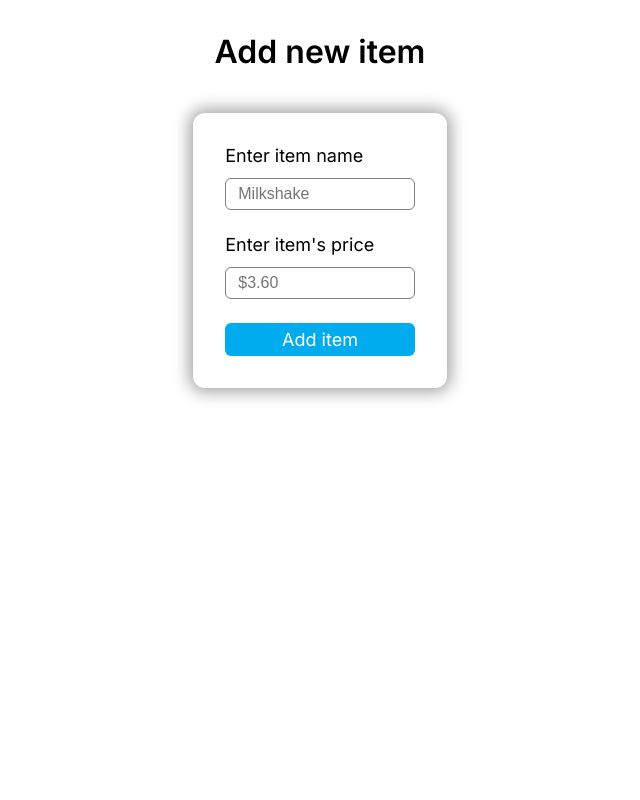
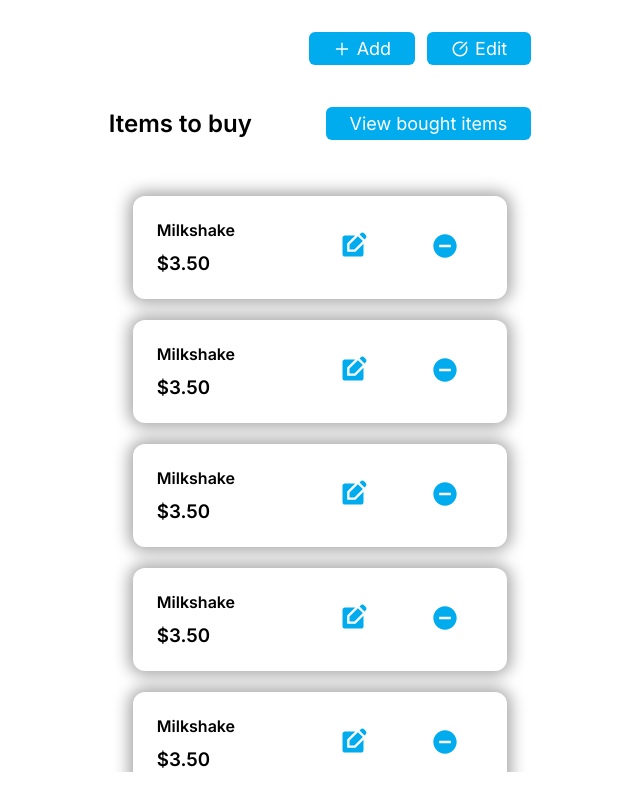
Before and after one commit to dimanrikalov/DiaDraw-Task-5, a React (Create React App) app in the folder shopping-list-web/: page / in a window 1280 px wide. Shown: the whole page, without its empty margins (320-960 px from the left). Built offline with nearby package versions, Linux system fonts and the light colour scheme.

Commit message:
Added new routes and implemented the router

```diff
--- a/shopping-list-web/src/App.tsx
+++ b/shopping-list-web/src/App.tsx
@@ -1,15 +1,15 @@
-import { Form } from './components/utils/Form/Form';
+import { Router } from './Router';
 import styles from './App.module.css';
-import { AddItems } from './components/AddItems/AddItems';
-import { ToBuyList } from './components/ToBuyList/ToBuyList';
+import { BrowserRouter } from 'react-router-dom';
 import { Wrapper } from './components/utils/Wrapper/Wrapper';
-import { CreateItem } from './components/CreateItem/CreateItem';
 
 function App() {
 	return (
 		<div className={styles.container}>
 			<Wrapper>
-				<CreateItem />
+				<BrowserRouter>
+					<Router />
+				</BrowserRouter>
 			</Wrapper>
 		</div>
 	);
--- a/shopping-list-web/src/components/AddItems/AddItems.tsx
+++ b/shopping-list-web/src/components/AddItems/AddItems.tsx
@@ -1,12 +1,15 @@
 import styles from './AddItems.module.css';
 import { Item } from '../utils/Item/Item';
+import { useNavigate } from 'react-router-dom';
+import { ROUTES } from '../../Router';
 
 export const AddItems = () => {
+	const navigate = useNavigate();
 	return (
 		<>
 			<div className={styles.titleDiv}>
 				<h2>Add items to the list</h2>
-				<button>View bought items</button>
+				<button onClick={()=>navigate(ROUTES.HOME)}>View to-buy list</button>
 			</div>
 			<div className={styles.listContainer}>
 				<ul>
@@ -41,7 +44,7 @@ export const AddItems = () => {
 
 			<ul className={styles.operations}>
 				<li>
-					<button>Create new product</button>
+					<button onClick={()=>navigate(ROUTES.CREATE_ITEM)}>Create new product</button>
 				</li>
 				<li>
 					<button>Add</button>
--- a/shopping-list-web/src/components/ToBuyList/ToBuyList.tsx
+++ b/shopping-list-web/src/components/ToBuyList/ToBuyList.tsx
@@ -2,12 +2,16 @@ import { Item } from '../utils/Item/Item';
 import styles from './ToBuyList.module.css';
 import { RiEditCircleLine } from 'react-icons/ri';
 import { AiOutlinePlus } from 'react-icons/ai';
+import { useNavigate } from 'react-router-dom';
+import { ROUTES } from '../../Router';
 
 export const ToBuyList = () => {
+	const navigate = useNavigate();
+
 	return (
 		<>
 			<div className={styles.operations}>
-				<button>
+				<button onClick={()=>navigate(ROUTES.ADD_ITEM)}>
 					<AiOutlinePlus />
 					Add
 				</button>
@@ -19,7 +23,7 @@ export const ToBuyList = () => {
 			<div className={styles.listContainer}>
 				<div className={styles.titleDiv}>
 					<h2>Items to buy</h2>
-					<button>View bought items</button>
+					<button onClick={()=>navigate(ROUTES.ALREADY_BOUGHT_ITEMS)}>View bought items</button>
 				</div>
 				<ul>
 					<li>
--- a/shopping-list-web/src/router.tsx
+++ b/shopping-list-web/src/router.tsx
@@ -1,10 +1,14 @@
 import {useRoutes} from 'react-router-dom';
 import { AddItems } from './components/AddItems/AddItems';
 import { ToBuyList } from './components/ToBuyList/ToBuyList';
+import { AlreadyBoughtList } from './components/AlreadyBoughtList/AlreadyBoughtList';
+import { CreateItem } from './components/CreateItem/CreateItem';
 
 export enum ROUTES {
     HOME = '/',
-    ADD_ITEM = '/add-item'
+    ADD_ITEM = '/add-item',
+    CREATE_ITEM = '/create-item',
+    ALREADY_BOUGHT_ITEMS = '/bought-items',
 }
 
 
@@ -17,6 +21,15 @@ export const Router = () => {
         {
             path: ROUTES.ADD_ITEM,
             element: <AddItems />
+        },
+        {
+            path: ROUTES.ALREADY_BOUGHT_ITEMS,
+            element: <AlreadyBoughtList />
+        },
+        {
+            path: ROUTES.CREATE_ITEM,
+            element: <CreateItem />
         }
     ])
+    return router;
 }
```
